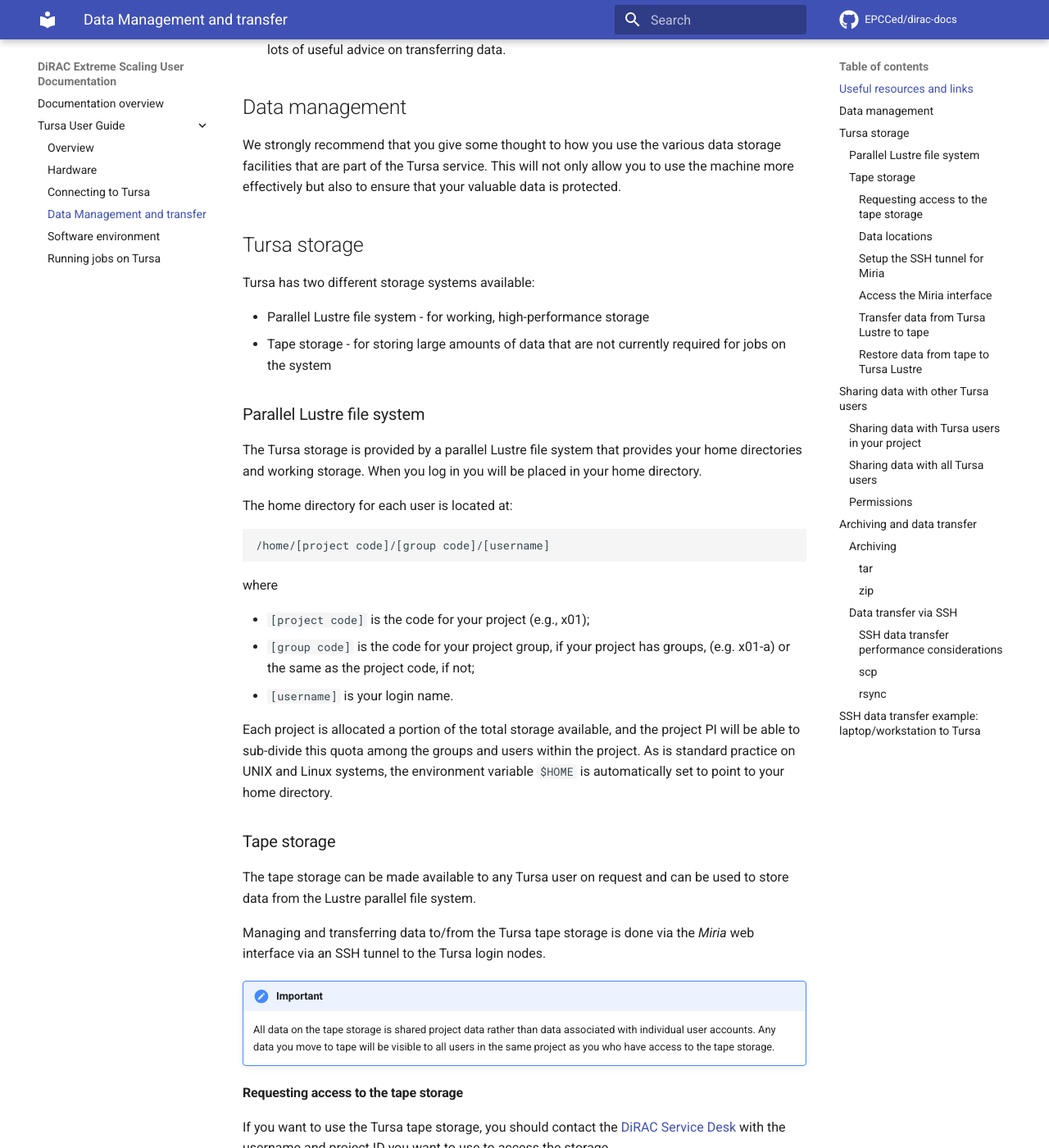
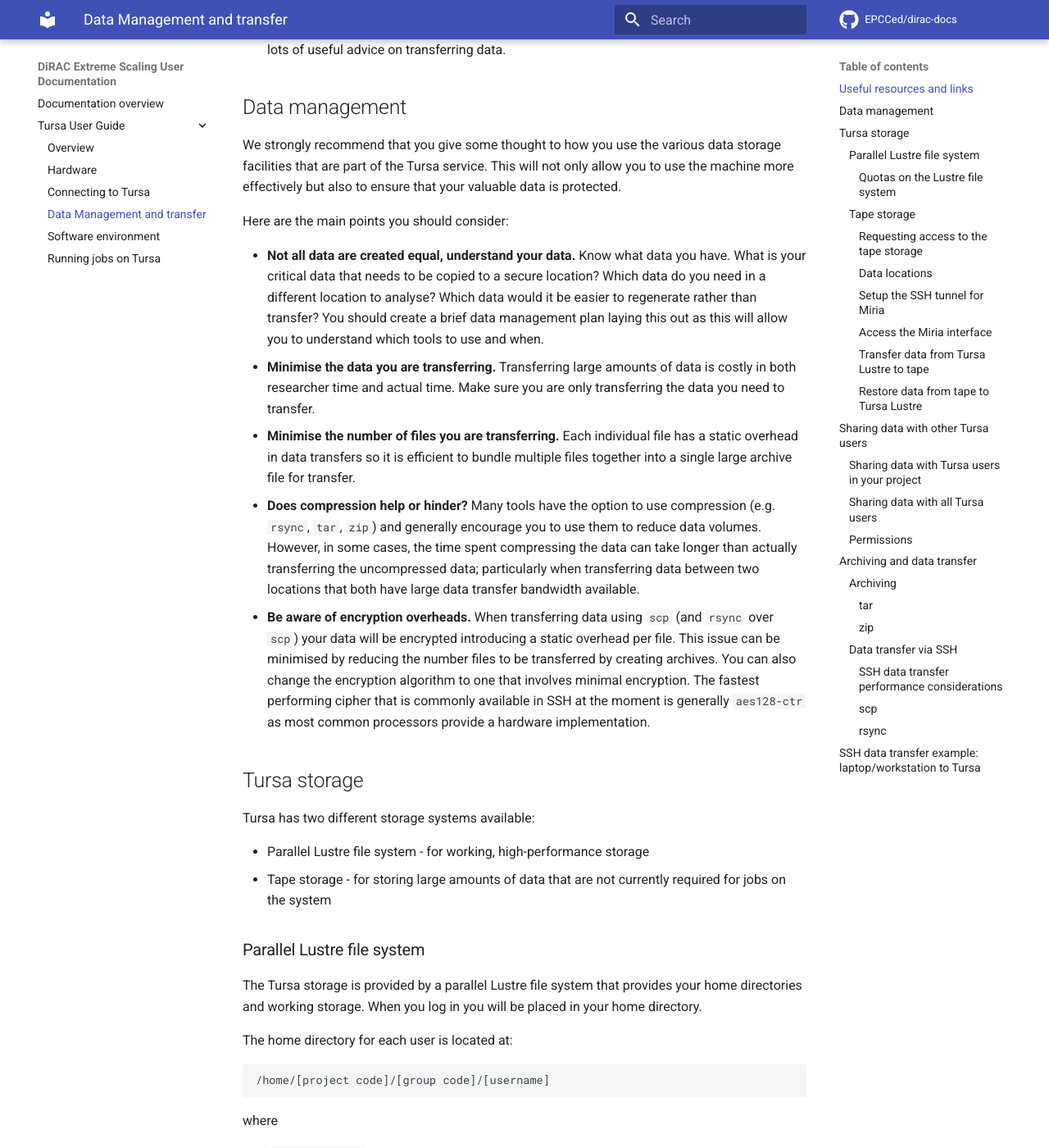
Before and after one commit to EPCCed/dirac-docs, an MkDocs documentation site: the page built from docs/tursa-user-guide/data.md, in a window 1280 px wide and 1400 px high, scrolled down 424 px. Shown: the whole window at 82% size. Built offline with MkDocs 1.6.1 and Material for MkDocs 9.7.7, drawn with Linux system fonts in a browser that asks for light colours; comment, search, counter and statistics services are not loaded; some of the changed text lies outside the part shown.

Commit message:
Adds information on getting quota

````diff
--- a/docs/tursa-user-guide/data.md
+++ b/docs/tursa-user-guide/data.md
@@ -20,6 +20,30 @@
 various data storage facilities that are part of the Tursa service.
 This will not only allow you to use the machine more effectively but
 also to ensure that your valuable data is protected.
+
+Here are the main points you should consider:
+
+* **Not all data are created equal, understand your data.** Know what data you have. What is your
+  critical data that needs to be copied to a secure location? Which data do you need in a different
+  location to analyse? Which data would it be easier to regenerate rather than transfer? You should
+  create a brief data management plan laying this out as this will allow you to understand which
+  tools to use and when.
+* **Minimise the data you are transferring.** Transferring large amounts of data is costly in both
+  researcher time and actual time. Make sure you are only transferring the data you need to transfer.
+* **Minimise the number of files you are transferring.** Each individual file has a static overhead in
+  data transfers so it is efficient to bundle multiple files together into a single large
+  archive file for transfer.
+* **Does compression help or hinder?** Many tools have the option to use compression (e.g. `rsync`,
+  `tar`, `zip`) and generally encourage you to use them to reduce data volumes. However, in some cases,
+  the time spent compressing the data can take longer than actually transferring the uncompressed
+  data; particularly when transferring data between two locations that both have large data transfer
+  bandwidth available.
+* **Be aware of encryption overheads.** When transferring data using `scp` (and `rsync` over `scp`)
+  your data will be encrypted introducing a static overhead per file. This issue can be minimised by
+  reducing the number files to be transferred by creating archives. You can also change the encryption
+  algorithm to one that involves minimal encryption. The fastest performing cipher that is commonly
+  available in SSH at the moment is generally `aes128-ctr` as most common processors provide a
+  hardware implementation.
 
 ## Tursa storage
 
@@ -50,6 +74,55 @@
 and users within the project. As is standard practice on UNIX and Linux
 systems, the environment variable `$HOME` is automatically set to point
 to your home directory.
+
+#### Quotas on the Lustre file system
+
+All projects are assigned a quota on the
+Lustre file systems. The project PI or manager can split this quota up
+between users or groups of users if they wish.
+
+You can view any Lustre file system quotas that apply to your account by
+logging into SAFE and navigating to the page for your ARCHER2 login
+account.
+
+1. [Log into SAFE](https://safe.epcc.ed.ac.uk/dirac)
+2. Use the "Login accounts" menu and select your Tursa login account
+3. The "Login account details" table lists any user or group quotas that
+   are linked with your account. (If there is no quota shown for a row
+   then you have an unlimited quota for that item, but you may still may
+   be limited by another quota.)
+
+!!! tip
+    Quota and usage data on SAFE is updated a few times a day so may not be
+    exactly up to date with the situation on the systems themselves.
+
+You can also examine up to date quotas and usage on the Tursa Lustre file system
+itself using the `lfs quota` command. To do this:
+
+- To check your user quota, you would use the command:
+
+   ```
+   [dc-user1@tursa-login2 ~]$ lfs quota -hu ${USER} .
+   Disk quotas for usr dc-user1 (uid 20358):
+     Filesystem    used   quota   limit   grace   files   quota   limit   grace
+              .  15.52G      0k  97.66T       -  107369       0       0       -
+   uid 20358 is using default file quota setting
+   ```
+
+   the `limit` of `0k` here indicate that no user quota is set for this
+   user
+
+- To check your project quota, you would use the command:
+
+   ```
+   [dc-user1@tursa-login2 ~]$ lfs quota -hp $(id -g) .
+   Disk quotas for prj 50010 (pid 50010):
+         Filesystem    used   quota   limit   grace   files   quota   limit   grace
+                  .  15.52G      0k    990G       -  107378       0       0       -
+   pid 50010 is using default file quota setting
+   ```
+   the `limit` of `990G` here indicate that you have a project quota of 990 GiB (shared
+   with all users in the project).
 
 ### Tape storage
 
````
